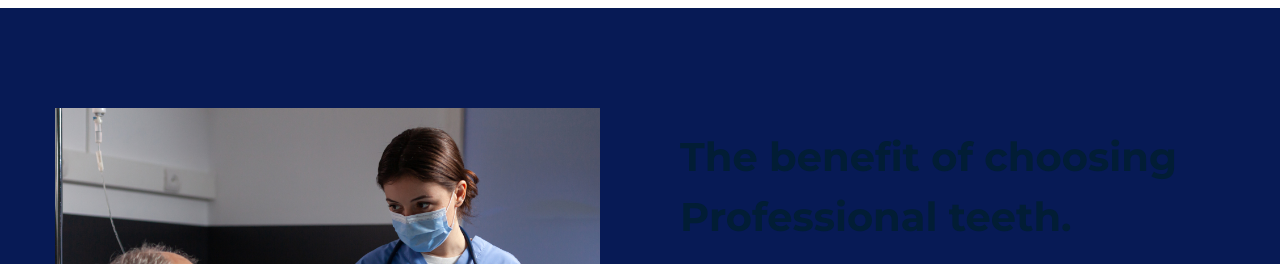
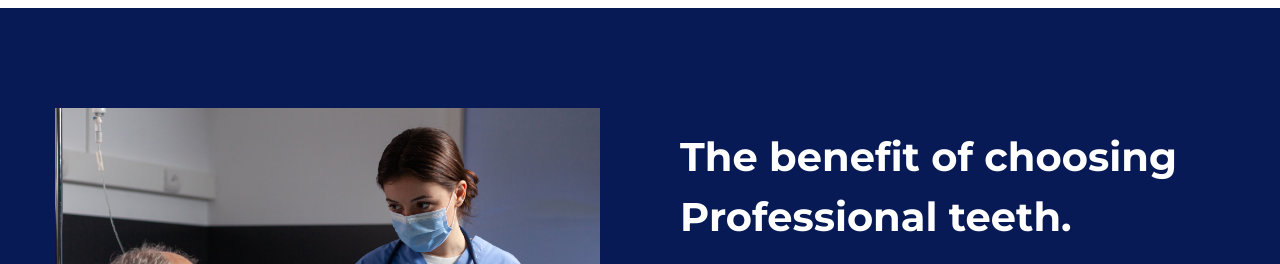
Before and after one commit to mavemohiuddin/Gesund, a plain HTML site: page index.html in a window 1280 px wide. Shown: the part 1780-2044 px from the top of the page. Drawn offline with Linux system fonts and the light colour scheme.

Commit message:
Update index.css

```diff
--- a/index.css
+++ b/index.css
@@ -567,6 +567,9 @@ body {
     width: 100%;
     object-fit: cover;
 }
+.description_02 .section_heading {
+    color: white;
+}
 .description_02 .text_column {
     gap: 20px;
 }
```
